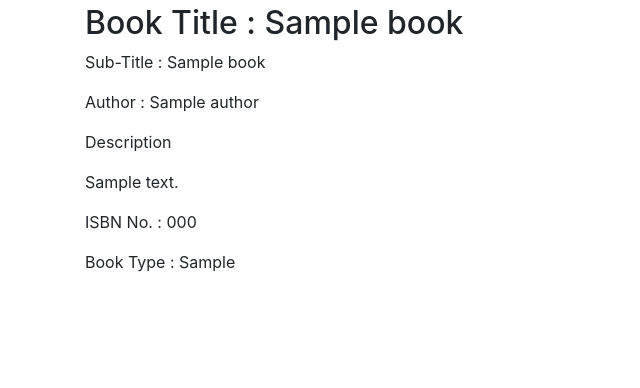
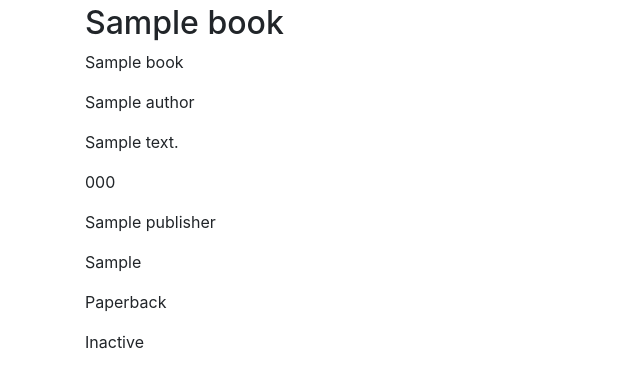
Before and after one commit to pvize1/peter_lists, a Django app: template peter_lists/templates/books/book_detail.html in a window 1280 px wide. Shown: the part 56-444 px from the top of the page, without its empty margins (0-640 px from the left). Run offline with Django 3.2, Linux system fonts and the light colour scheme; tables that the repository leaves empty hold one stand-in row (values such as "Sample post"); the template is opened without the code that fills it: values that come from a table or form of the project are taken from there, most other values are stand-ins (such as "Sample title", 1, 10 or a date in 2020); some libraries are stand-ins or nearby versions.

Commit message:
Tidied-up book_detail form (removed headings) added status, form and publisher Added LoginRequired to add form

```diff
--- a/peter_lists/books/views.py
+++ b/peter_lists/books/views.py
@@ -23,7 +23,7 @@ class BookDetailView(DetailView):
     template_name = "books/book_detail.html"
 
 
-class BookCreateView(CreateView):
+class BookCreateView(LoginRequiredMixin, CreateView):
     model = Book
     template_name = "books/book_form.html"
     fields = [
--- a/peter_lists/templates/books/book_detail.html
+++ b/peter_lists/templates/books/book_detail.html
@@ -3,22 +3,30 @@
 
 {% block content %}
 
-<h2>Book Title : {{ book.title }}</h2>
+<h2>{{ book.title }}</h2>
 {% if book.subtitle %}
-  <p>Sub-Title : {{ book.subtitle }}</p>
+  <p>{{ book.subtitle }}</p>
 {% endif %}
 {% if book.author %}
-  <p>Author : {{ book.author }}</p>
+  <p>{{ book.author }}</p>
 {% endif %}
 {% if book.description %}
-  <p>Description</p>
   <p>{{ book.description }}</p>
 {% endif %}
 {% if book.isbn %}
-  <p>ISBN No. : {{ book.isbn }}</p>
+  <p>{{ book.isbn }}</p>
+{% endif %}
+{% if book.publisher %}
+  <p>{{ book.publisher }}</p>
 {% endif %}
 {% if book.type %}
-  <p>Book Type : {{ book.type }}</p>
+  <p>{{ book.type }}</p>
+{% endif %}
+{% if book.form %}
+  <p>{{ book.get_form_display }}</p>
+{% endif %}
+{% if book.status %}
+  <p>{{ book.get_status_display }}</p>
 {% endif %}
 
 {% endblock content %}
--- a/peter_lists/templates/books/book_form.html
+++ b/peter_lists/templates/books/book_form.html
@@ -1,4 +1,5 @@
 {% extends "base.html" %}
+{% load crispy_forms_tags %}
 {% block title %}Add Book{% endblock title %}
 
 {% block content %}
@@ -6,7 +7,7 @@
 <h1>Add Book</h1>
 <form method="post" action="{% url 'books:add' %}">
   {% csrf_token %}
-  {{ form.as_p }}
+  {{ form|crispy }}
   <button type="submit" class ="btn btn-primary">Save</button>
 </form>
 
```
